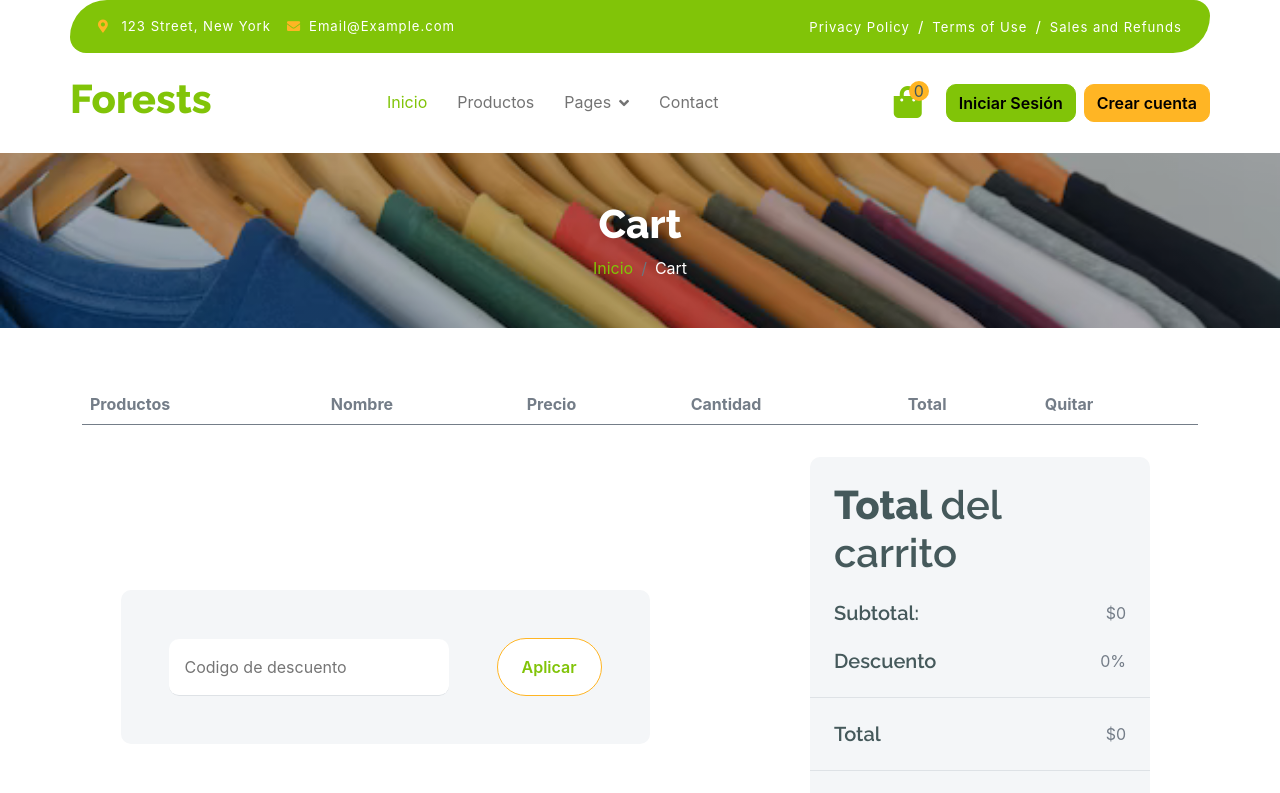
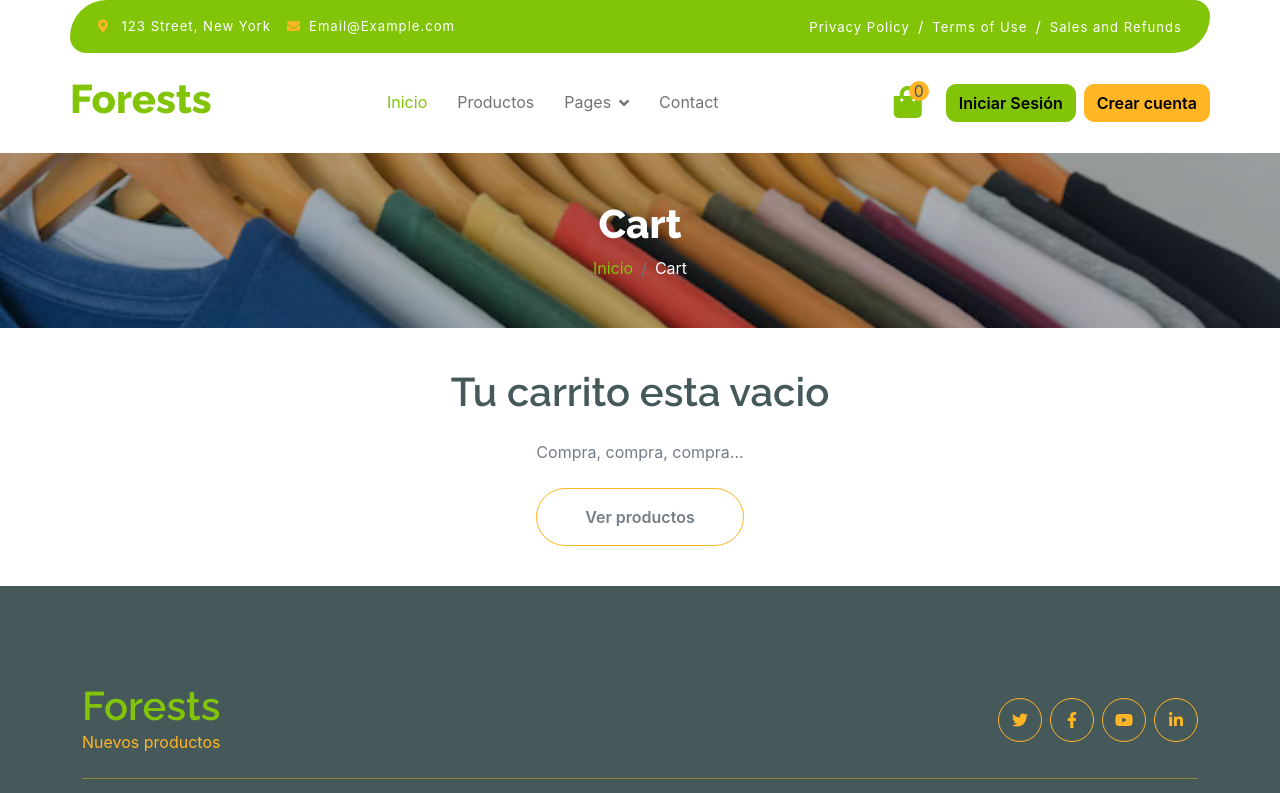
Before and after one commit to joseAntvc/proyecto-final, a React (Create React App) app: page /cart in a window 1280 px wide. Shown: the top 793 px of the page. Built offline with nearby package versions, Linux system fonts and the light colour scheme.

Commit message:
No importnate

```diff
--- a/src/components/Pages/AddMyAddresses.js
+++ b/src/components/Pages/AddMyAddresses.js
@@ -1,8 +1,8 @@
 import React, { useState, useEffect } from "react";
 import axios from "axios";
 import Sidebar from "./Sidebar"; // Importa tu componente de Sidebar
-import ToastNotification from '../elements/ToastNotification';
 import Page from '../elements/Page';
+import { toast } from "react-toastify";
 
 const AddressForm = () => {
   const user = JSON.parse(localStorage.getItem("user"));
@@ -19,6 +19,7 @@ const AddressForm = () => {
 
   // Obtener lista de países al cargar el componente
   useEffect(() => {
+    window.scrollTo(0, 200);
     const fetchCountries = async () => {
       try {
         const response = await axios.get("https://restcountries.com/v3.1/all");
@@ -48,6 +49,7 @@ const AddressForm = () => {
       });
       setAddresses([...addresses, response.data]); // Agregar la nueva dirección a la lista
       setFormData({ street: "", city: "", country: "", postal_code: "" }); // Limpiar el formulario
+      toast.success("Dirección agregada!");
     } catch (error) {
       console.error("Error adding address:", error);
     } finally {
@@ -135,7 +137,6 @@ const AddressForm = () => {
           </div>
         </div>
       </div>
-      <ToastNotification />
     </div>
   );
 };
--- a/src/components/Pages/Cart.js
+++ b/src/components/Pages/Cart.js
@@ -4,11 +4,12 @@ import Spinner from '../elements/Spinner';
 import { CartContext } from '../../context/CartContext';
 import axios from 'axios';
 import { toast } from 'react-toastify';
+import { Link } from 'react-router-dom';
 
 function Cart() {
 
     const [loading, setLoading] = useState(true);
-    const { carrito, priceTotal, hadleBorrar, handleSum, handleRest } = useContext(CartContext);
+    const { carrito, priceTotal, hadleBorrar, handleSum, handleRest, quantityCart } = useContext(CartContext);
     const [Desc, setDesc] = useState('');
     const code = useRef('');
 
@@ -23,6 +24,7 @@ function Cart() {
             console.log(response.status)
             if (response.status === 200) {
                 setDesc(response.data)
+                code.current.value = "";
                 toast.success("¡Cupón aplicado con éxito!");
             }
         } catch (error) {
@@ -44,6 +46,7 @@ function Cart() {
         <div>
             <Page page="Cart" />
             <div className="container-fluid py-3 mt-4">
+                {quantityCart() > 0 ? (
                     <div className="container py-3">
                         <div className="table-responsive">
                             {loading && (
@@ -67,7 +70,7 @@ function Cart() {
                                         <tr key={item.product._id}>
                                             <th scope="row">
                                                 <div className="d-flex align-items-center">
-                                                <img src={item.product.images[0]}className="img-fluid me-5 rounded-circle" style={{ width: '80px', height: '80px' }} alt="" />
+                                                    <img src={item.product.images[0]} className="img-fluid me-5 rounded-circle" style={{ width: '80px', height: '80px' }} alt="" />
                                                 </div>
                                             </th>
                                             <td>
@@ -127,20 +130,34 @@ function Cart() {
                                         <div className="d-flex justify-content-between">
                                             <h5 className="mb-0 me-4">Descuento</h5>
                                             <div className="">
-                                            <p className="mb-0">{ Desc ? Desc.percentage : 0 }%</p>
+                                                <p className="mb-0">{Desc ? Desc.percentage : 0}%</p>
                                             </div>
                                         </div>
-                                    <p className="mb-0 text-end">{(Desc ? '-$' +((Desc.percentage)/100 * priceTotal()).toLocaleString() : '')}</p>
+                                        <p className="mb-0 text-end">{(Desc ? '-$' + ((Desc.percentage) / 100 * priceTotal()).toLocaleString() : '')}</p>
                                     </div>
                                     <div className="py-4 mb-4 border-top border-bottom d-flex justify-content-between">
                                         <h5 className="mb-0 ps-4 me-4">Total</h5>
-                                    <p className="mb-0 pe-4">${(Desc ? ((100 - Desc.percentage)/100 * priceTotal()).toLocaleString() : priceTotal().toLocaleString())}</p>
+                                        <p className="mb-0 pe-4">${(Desc ? ((100 - Desc.percentage) / 100 * priceTotal()).toLocaleString() : priceTotal().toLocaleString())}</p>
                                     </div>
                                     <button className="btn border-secondary rounded-pill px-4 py-3 text-primary text-uppercase mb-4 ms-4" type="button">Procesar a la compra</button>
                                 </div>
                             </div>
                         </div>
                     </div>
+                ) : (
+                    <div className="container-fluid m-0 p-0">
+                        <div className="container text-center">
+                            <div className="row justify-content-center">
+                                <div className="col-lg-6">
+                                    <h1 className="mb-4">Tu carrito esta vacio</h1>
+                                    <p className="mb-4">Compra, compra, compra...</p>
+                                    <Link to="/shop" className="btn border-secondary rounded-pill py-3 px-5">Ver productos</Link>
+                                </div>
+                            </div>
+                        </div>
+                    </div>
+                )
+                }
             </div>
         </div>
     )
```
Lines whose indentation alone changed are shown as unchanged.
